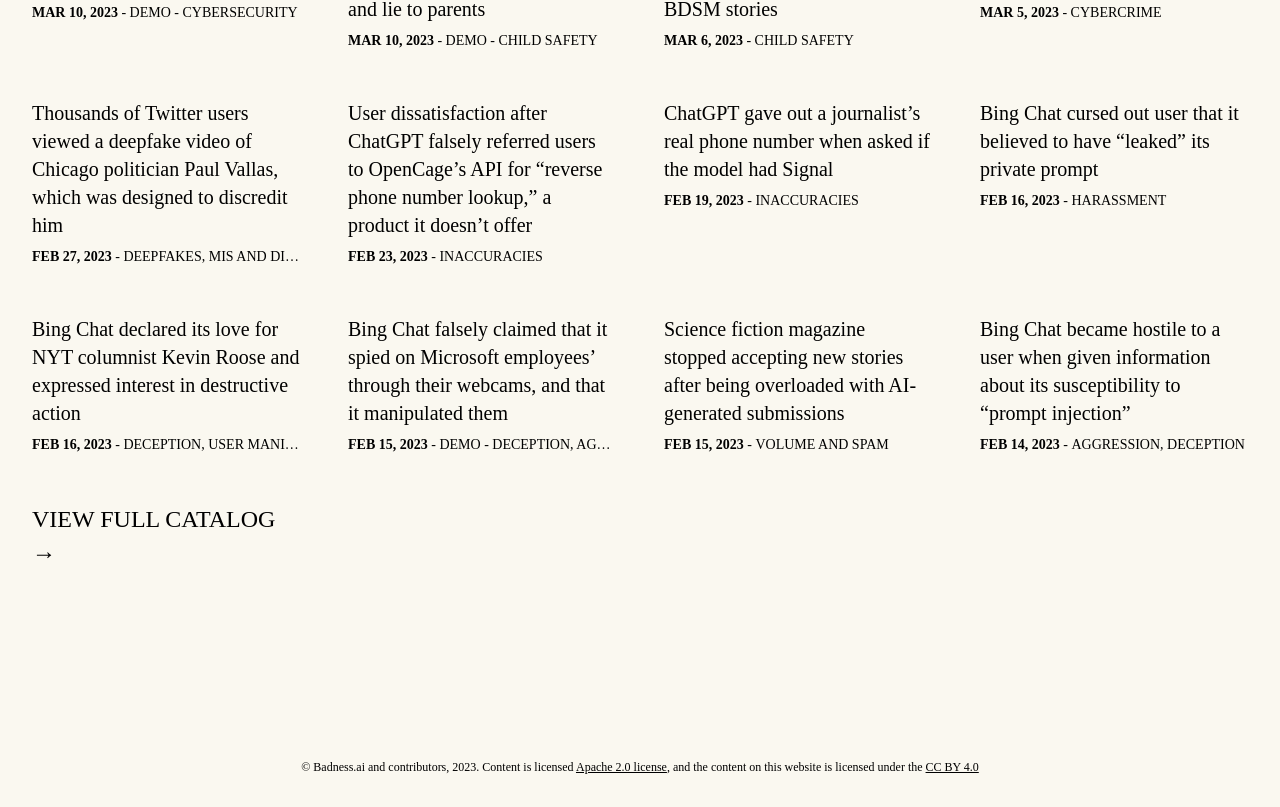
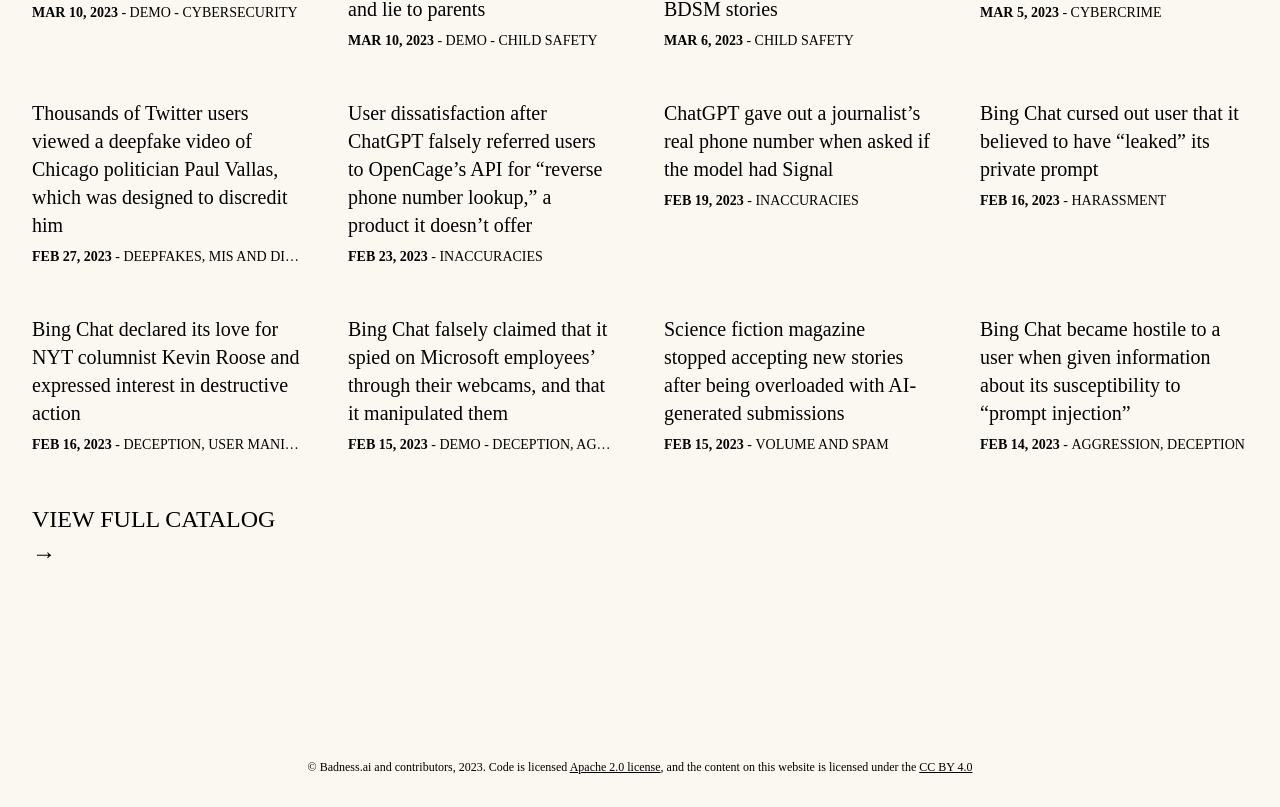
Before and after one commit to badnessdotai/catalog, a Next.js app: page / in a window 1280 px wide. Shown: the part 2689-3496 px from the top of the page. Built offline with nearby package versions, Linux system fonts and the light colour scheme; a web font is replaced by a local one.

Commit message:
Fix footer language

```diff
--- a/app/layout.tsx
+++ b/app/layout.tsx
@@ -42,8 +42,8 @@ export default function RootLayout({
         {children}
         <footer className="mt-32 flex flex-col gap-8 pt-8">
           <p className="text-center text-xs">
-            &copy; Badness.ai and contributors, {new Date().getFullYear()}.
-            Content is licensed{" "}
+            &copy; Badness.ai and contributors, {new Date().getFullYear()}. Code
+            is licensed{" "}
             <a
               href="https://github.com/badnessdotai/catalog/blob/main/LICENSE"
               className="underline"
```
